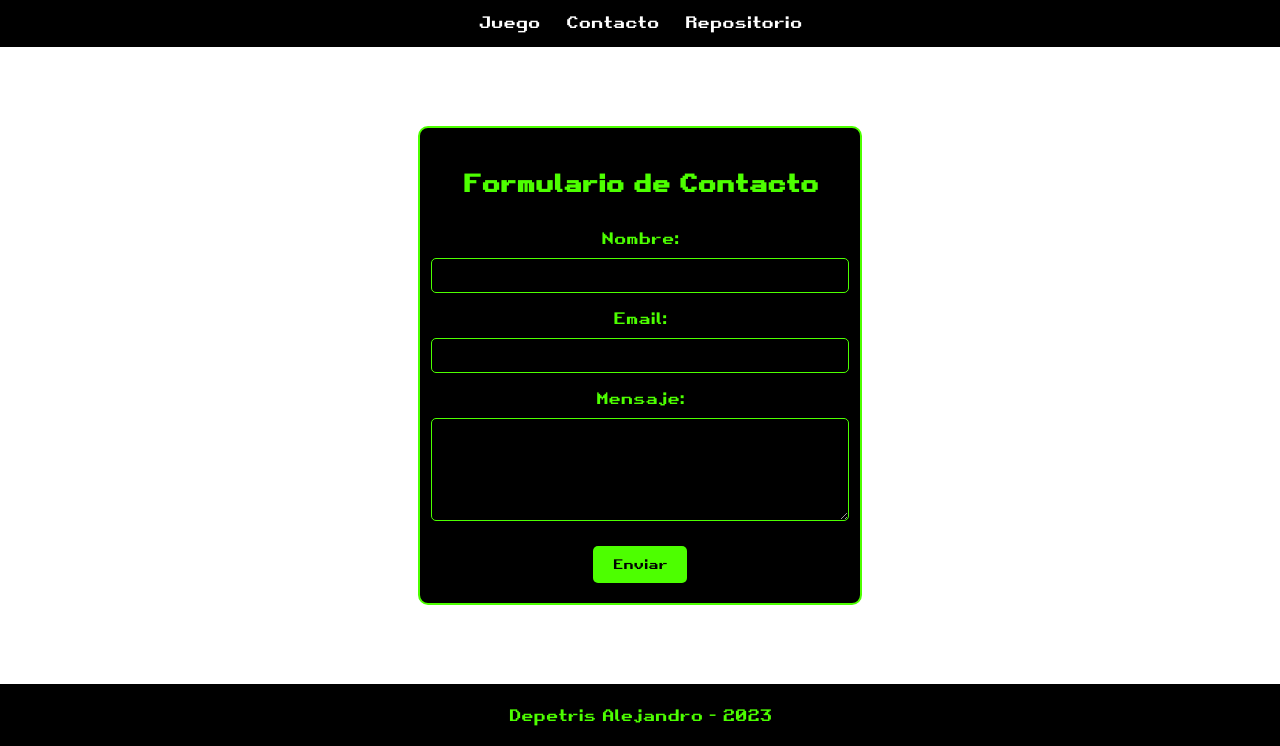
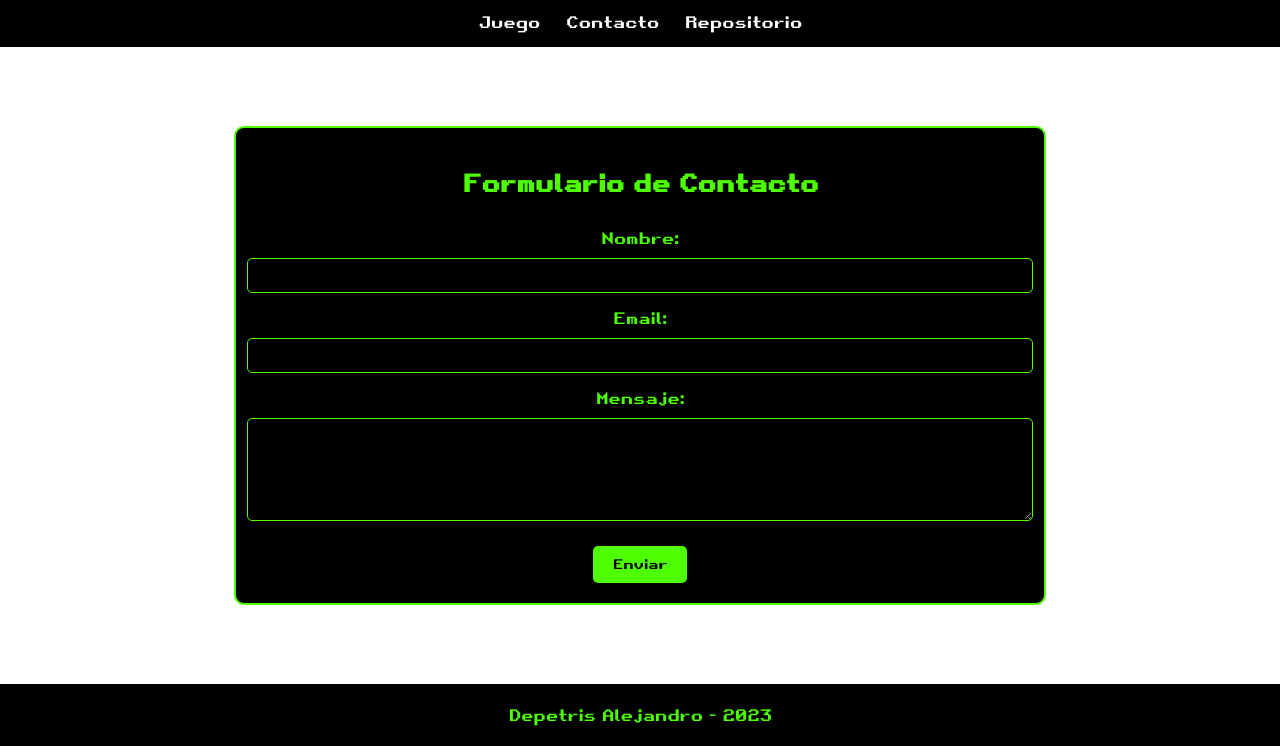
Before and after one commit to aledepetris/lppa-simon, a plain HTML site: page contacto.html in a window 1280 px wide. Shown: the part 54-800 px from the top of the page. Drawn offline with Linux system fonts and the light colour scheme.

Commit message:
Fix en el formulario para el contacto via email. Ajuste en la visualizacion del form

```diff
--- a/contacto.css
+++ b/contacto.css
@@ -2,14 +2,14 @@
     display: flex;
     flex-direction: column;
     align-items: center;
-    width: 80%;
-    max-width: 400px;
+    width: 60%;
     margin: 0 auto;
     padding: 20px;
     border: 2px solid #4dff00;
     border-radius: 10px;
     background-color: #000;
     color: #4dff00;
+
   }
 
   #contact-form label {
--- a/contacto.js
+++ b/contacto.js
@@ -64,10 +64,9 @@ contactForm.addEventListener('submit', function (event) {
         // Preparar el contenido del correo
         var subject = 'LPPA - SIMON GAME';
         var body = `Hola ${nameInput.value} !
-                    \n${messageInput.value}\n`;
+                    \n${messageInput.value}.`;
 
-        var mailToLink = `mailto:${emailInput.value}
-                          ?subject=${encodeURIComponent(subject)}
+        var mailToLink = `mailto:${emailInput.value}?subject=${encodeURIComponent(subject)}
                           &body=${encodeURIComponent(body)}`;
 
         // Abre el cliente de correo predeterminado
```
